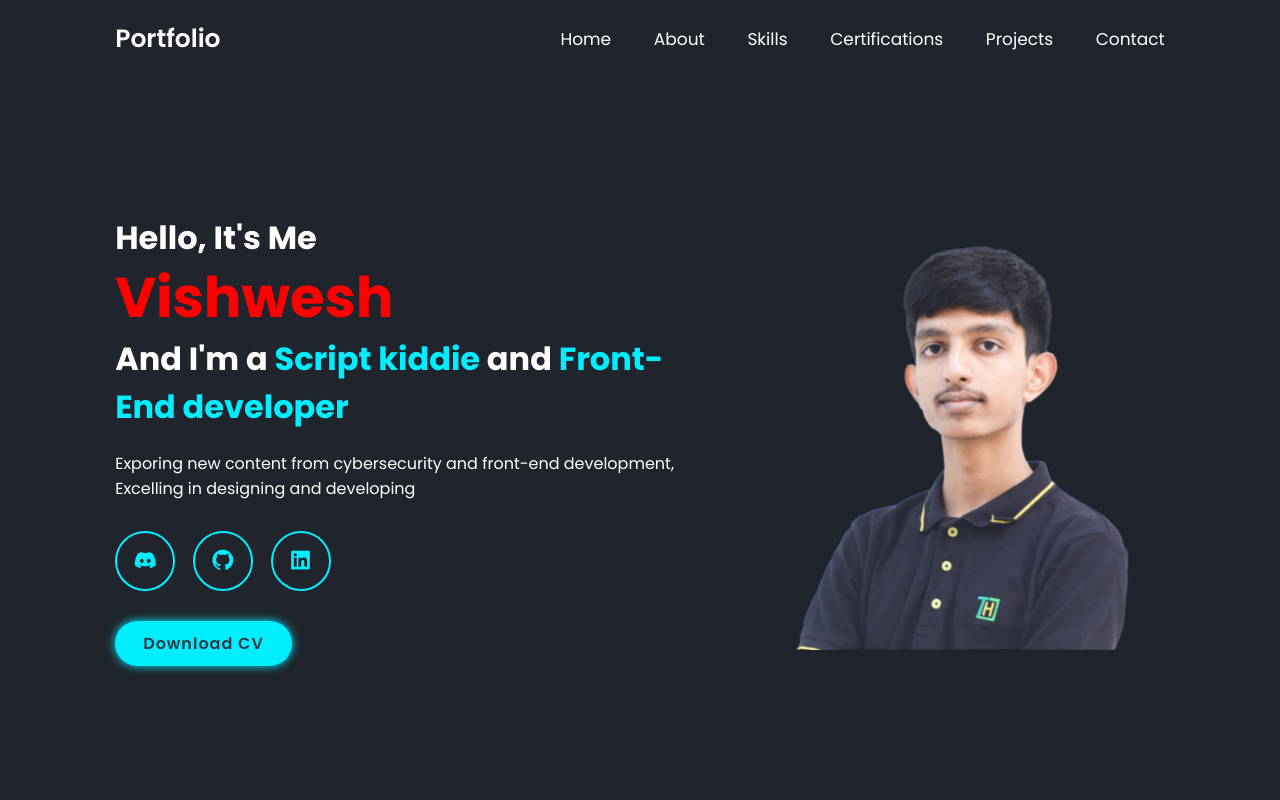
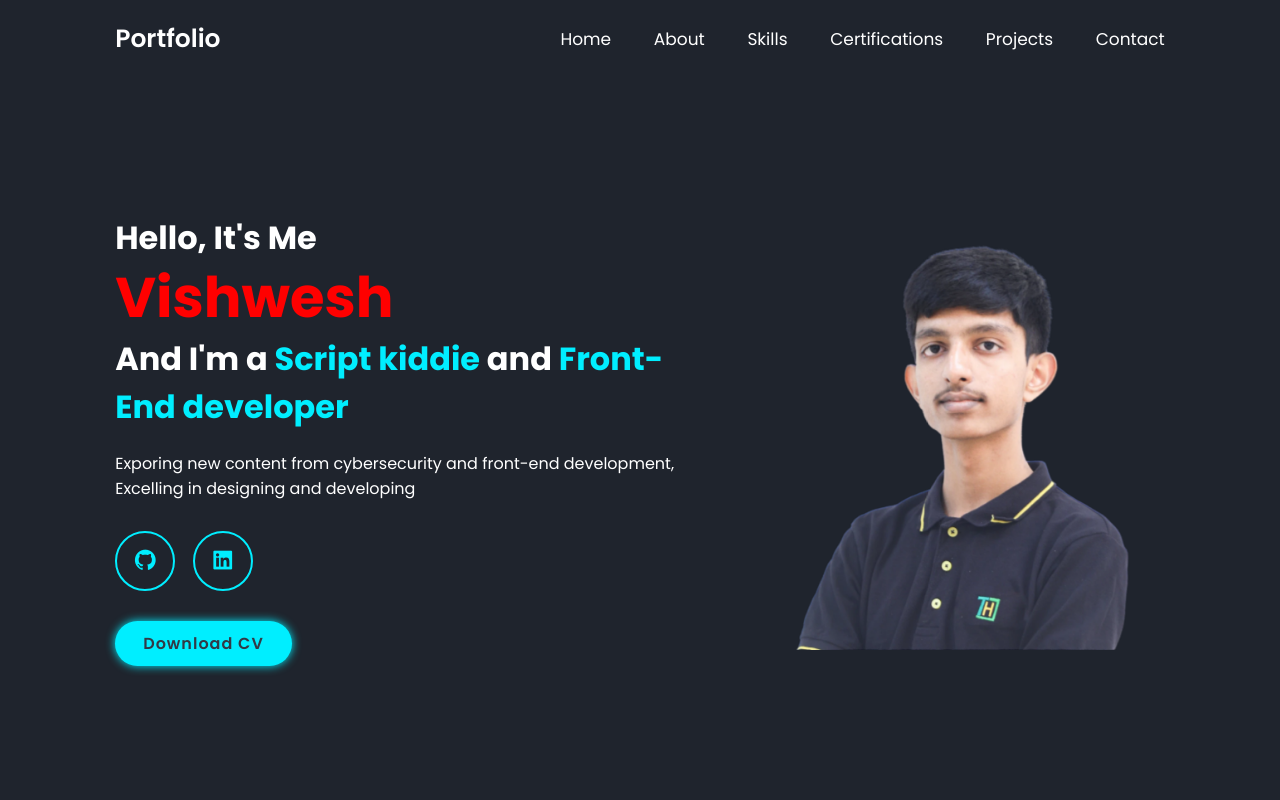
Before and after one commit to Vishwesh2026/My-Portfolio, a plain HTML site: page index.html in a window 1280 px wide. Shown: the top 800 px of the page. Drawn offline with nearby package versions, Linux system fonts and the light colour scheme.

Commit message:
Update index.html

```diff
--- a/index.html
+++ b/index.html
@@ -31,7 +31,7 @@
             <h3>And I'm a <span>Script kiddie</span> and <span>Front-End developer</span></h3>
             <p>Exporing new content from cybersecurity and front-end development, Excelling in designing and developing  </p>
             <div class = "social-media">
-                <a href="#"><i class='bx bxl-discord-alt' ></i></a>
+<!--                 <a href="#"><i class='bx bxl-discord-alt' ></i></a> -->
                 <a href="https://github.com/Vishwesh2026"><i class='bx bxl-github'></i></a>
                 <a href="https://www.linkedin.com/in/dangeti-sai-gayatri-vishwesh/"><i class='bx bxl-linkedin-square'></i></a>
             </div>
```
